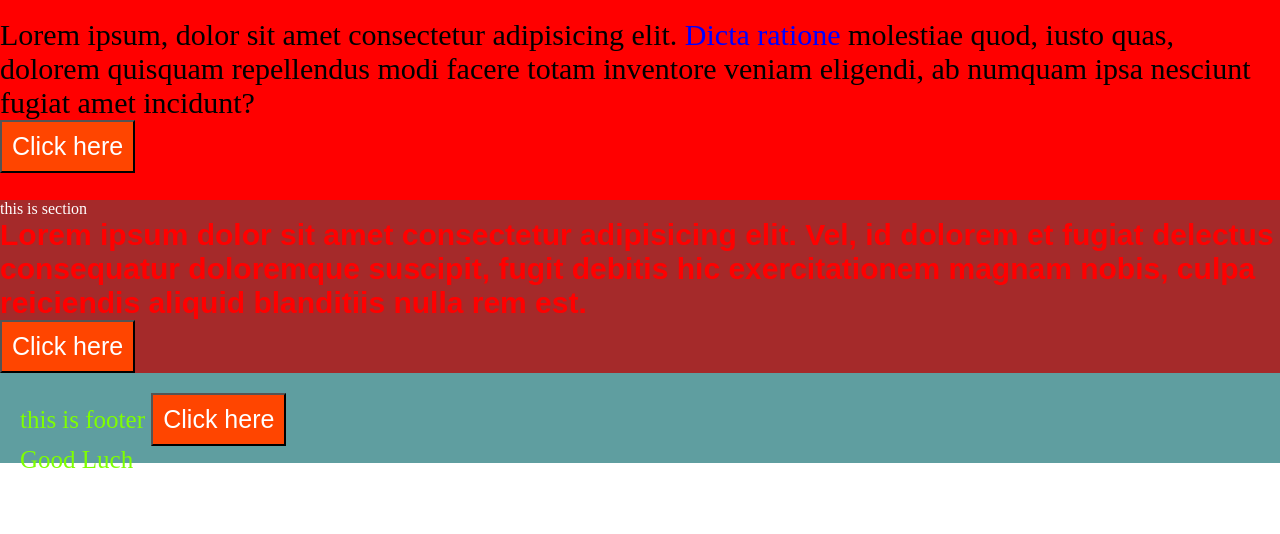
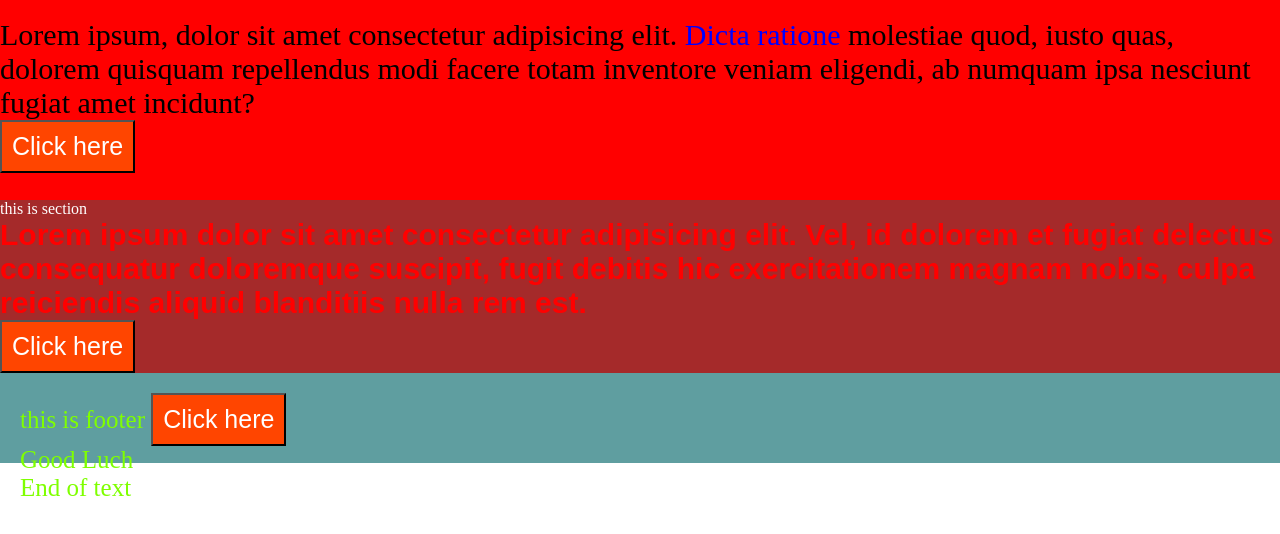
Before and after one commit to AhmedGhoraba/webdesign9, a website: page index.html in a window 1280 px wide. Drawn offline with Linux system fonts and the light colour scheme.

Commit message:
add span

```diff
--- a/index.html
+++ b/index.html
@@ -23,6 +23,7 @@
         this is footer
         <button>Click here</button>
         <p>Good Luch</p>
+        <span>End of text</span>
     </footer>
 </body>
 </html>
```
